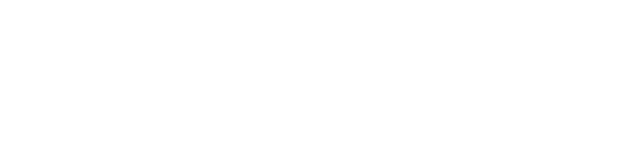
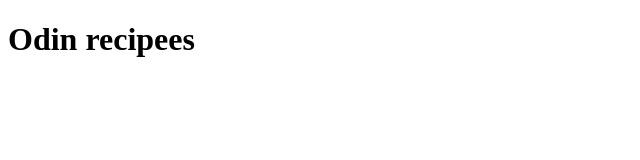
Before and after one commit to karllowe/odin-recipes-2, a plain HTML site: page index.html in a window 1280 px wide. Shown: the whole page, without its empty margins (0-640 px from the left). Drawn offline with Linux system fonts and the light colour scheme.

Commit message:
Adding the header to the HTML file

```diff
--- a/index.html
+++ b/index.html
@@ -6,6 +6,6 @@
     <title>Odin recipees 2</title>
 </head>
 <body>
-
+    <h1>Odin recipees</h1>
 </body>
 </html>
```
